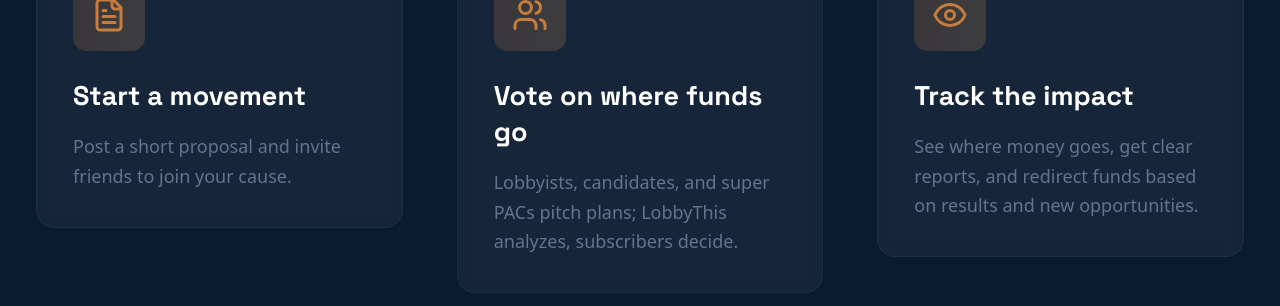
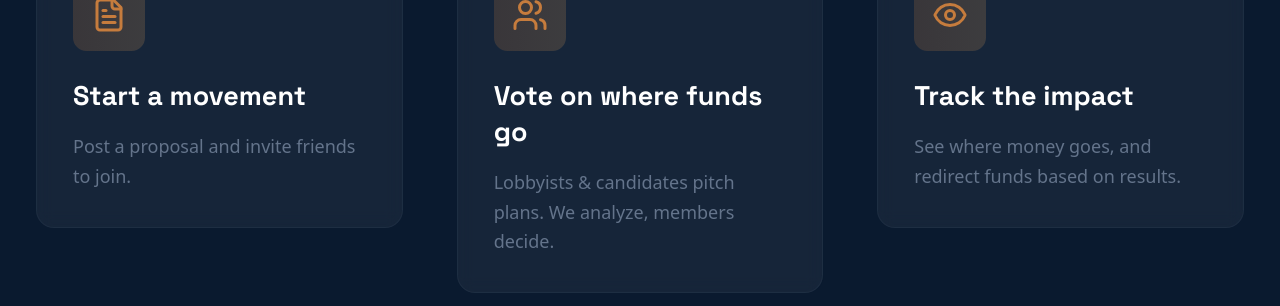
Before and after one commit to btj212/LobbyThis, a Next.js app: page / in a window 1280 px wide. Shown: the part 1260-1566 px from the top of the page. Built offline with nearby package versions, Linux system fonts and the light colour scheme; no server answers; the database is empty.

Commit message:
Refine How It Works copy: More concise and punchy descriptions

```diff
--- a/components/home/how-it-works.tsx
+++ b/components/home/how-it-works.tsx
@@ -7,17 +7,17 @@ const steps = [
   {
     icon: FileText,
     title: "Start a movement",
-    description: "Post a short proposal and invite friends to join your cause.",
+    description: "Post a proposal and invite friends to join.",
   },
   {
     icon: Users,
     title: "Vote on where funds go",
-    description: "Lobbyists, candidates, and super PACs pitch plans; LobbyThis analyzes, subscribers decide.",
+    description: "Lobbyists & candidates pitch plans. We analyze, members decide.",
   },
   {
     icon: Eye,
     title: "Track the impact",
-    description: "See where money goes, get clear reports, and redirect funds based on results and new opportunities.",
+    description: "See where money goes, and redirect funds based on results.",
   },
 ]
 
```
